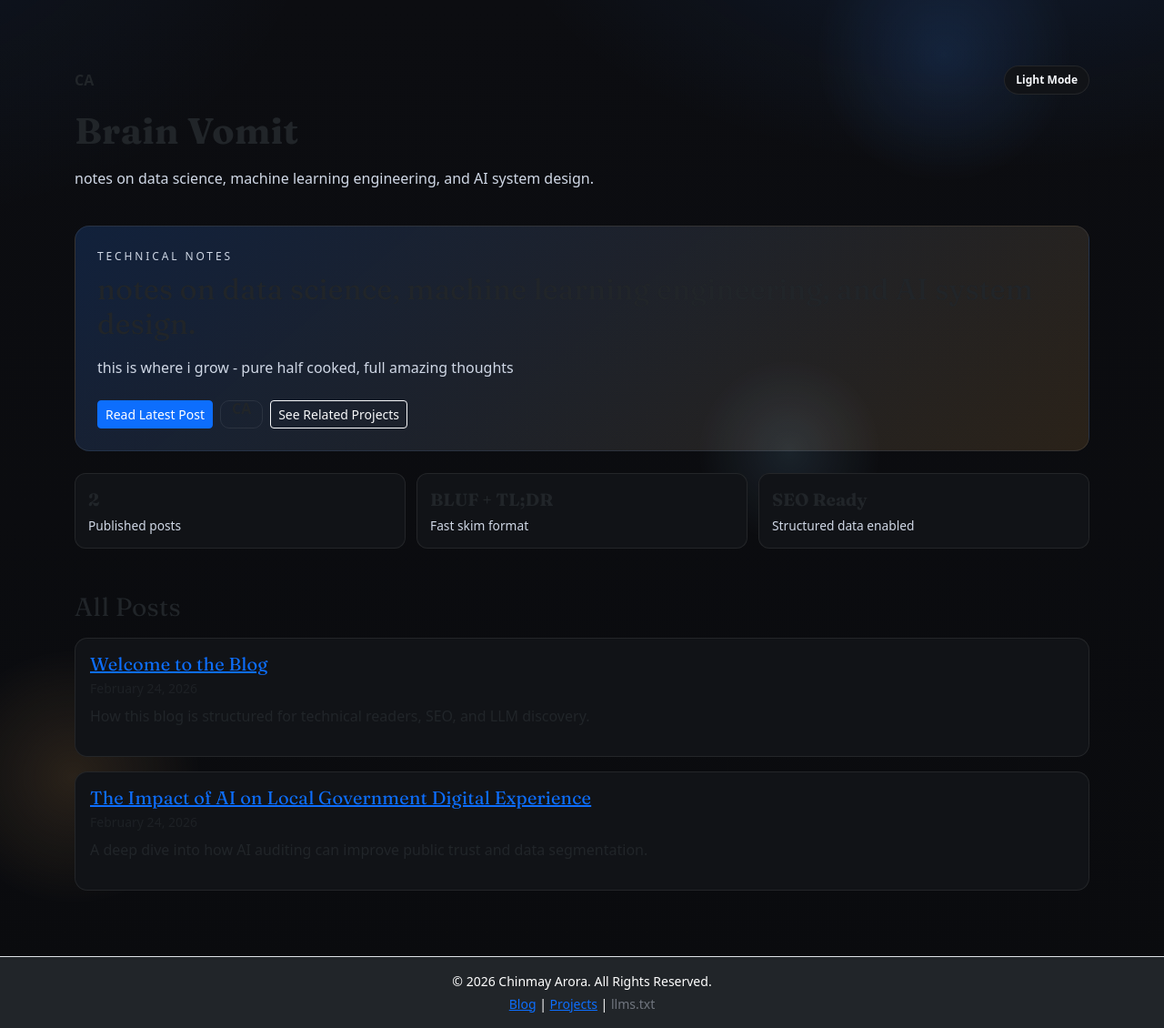
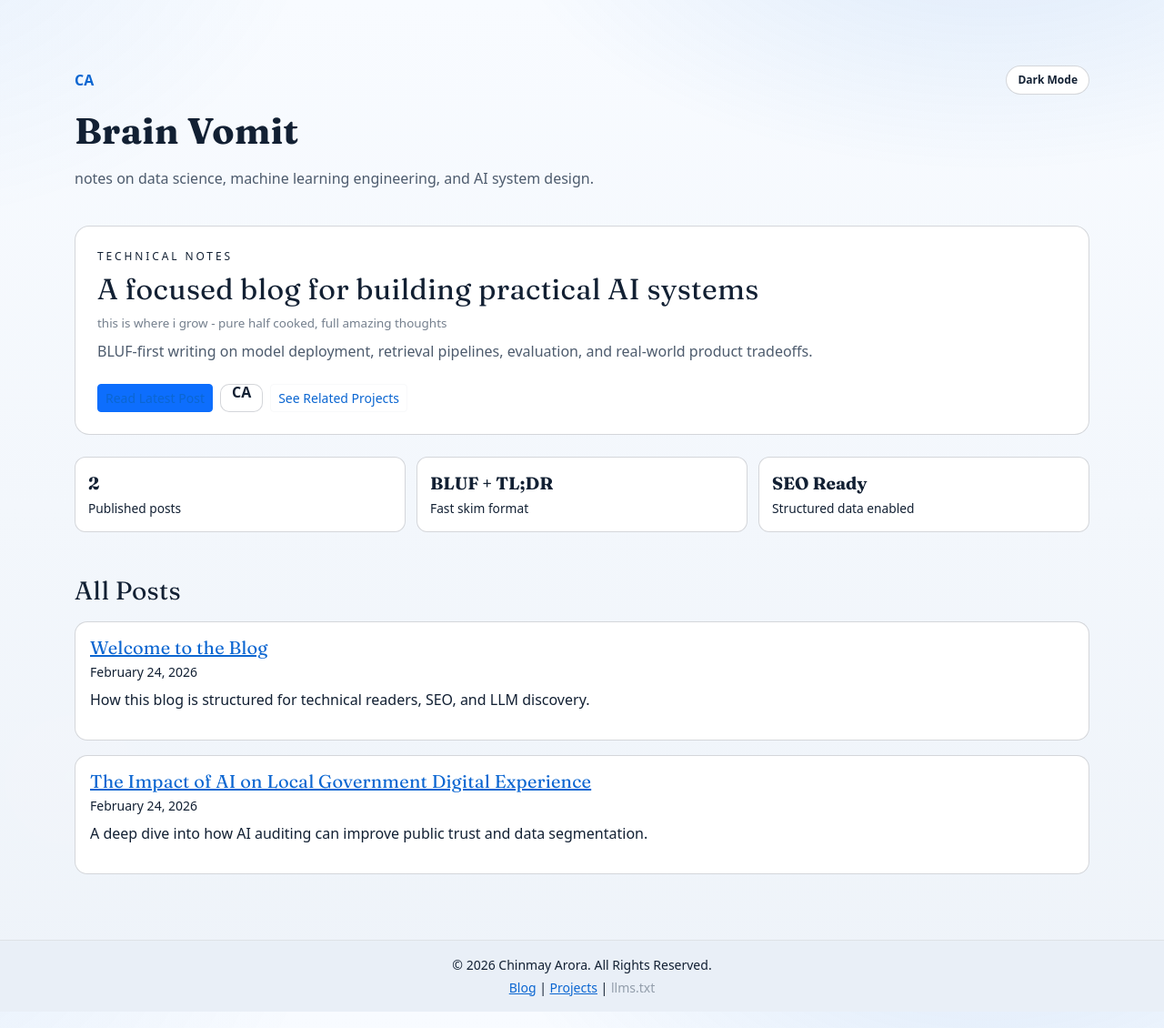
Before and after one commit to ChinmayA301/ChinmayA301.github.io, a Jekyll site: the page built from blog/index.html, in a window 1280 px wide and 1130 px high. Shown: the whole window at 91% size. Built offline with Jekyll 4.4.1, drawn with Linux system fonts in a browser that asks for light colours.

Commit message:
Set blog light mode default and refine hero copy

```diff
--- a/_layouts/blog.html
+++ b/_layouts/blog.html
@@ -74,7 +74,7 @@
     };
 
     const savedTheme = localStorage.getItem(themeKey);
-    setTheme(savedTheme === 'light' ? 'light' : 'dark');
+    setTheme(savedTheme === 'dark' ? 'dark' : 'light');
 
     toggle.addEventListener('click', () => {
       const nextTheme = body.classList.contains('theme-light') ? 'dark' : 'light';
--- a/_layouts/post.html
+++ b/_layouts/post.html
@@ -120,7 +120,7 @@
     };
 
     const savedTheme = localStorage.getItem(themeKey);
-    setTheme(savedTheme === 'light' ? 'light' : 'dark');
+    setTheme(savedTheme === 'dark' ? 'dark' : 'light');
 
     toggle.addEventListener('click', () => {
       const nextTheme = body.classList.contains('theme-light') ? 'dark' : 'light';
--- a/blog/index.html
+++ b/blog/index.html
@@ -6,10 +6,9 @@ permalink: /blog/
 ---
 <section class="blog-mini-hero" aria-labelledby="blog-overview">
   <p class="eyebrow mb-2">Technical Notes</p>
-  <h2 id="blog-overview" class="h2 mb-3">notes on data science, machine learning engineering, and AI system design.</h2>
-  <p class="section-text mb-4">
-    this is where i grow - pure half cooked, full amazing thoughts
-  </p>
+  <h2 id="blog-overview" class="h2 mb-2">A focused blog for building practical AI systems</h2>
+  <p class="blog-quick-notes mb-2">this is where i grow - pure half cooked, full amazing thoughts</p>
+  <p class="section-text mb-4">BLUF-first writing on model deployment, retrieval pipelines, evaluation, and real-world product tradeoffs.</p>
   <div class="d-flex flex-wrap gap-2">
     {% assign latest_post = site.posts.first %}
     {% if latest_post %}
```
